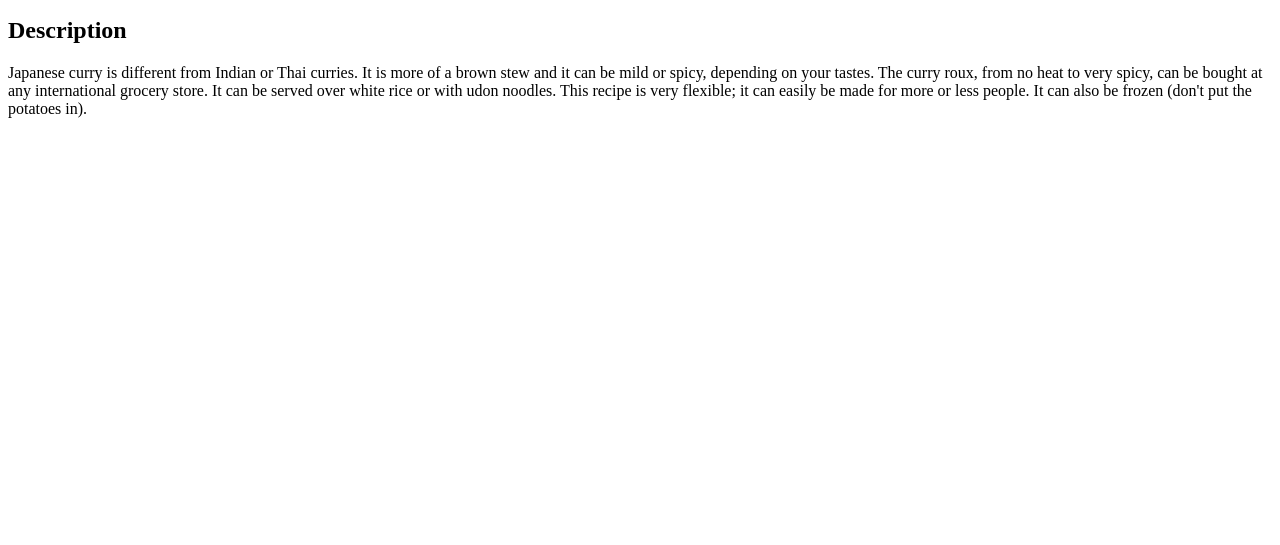
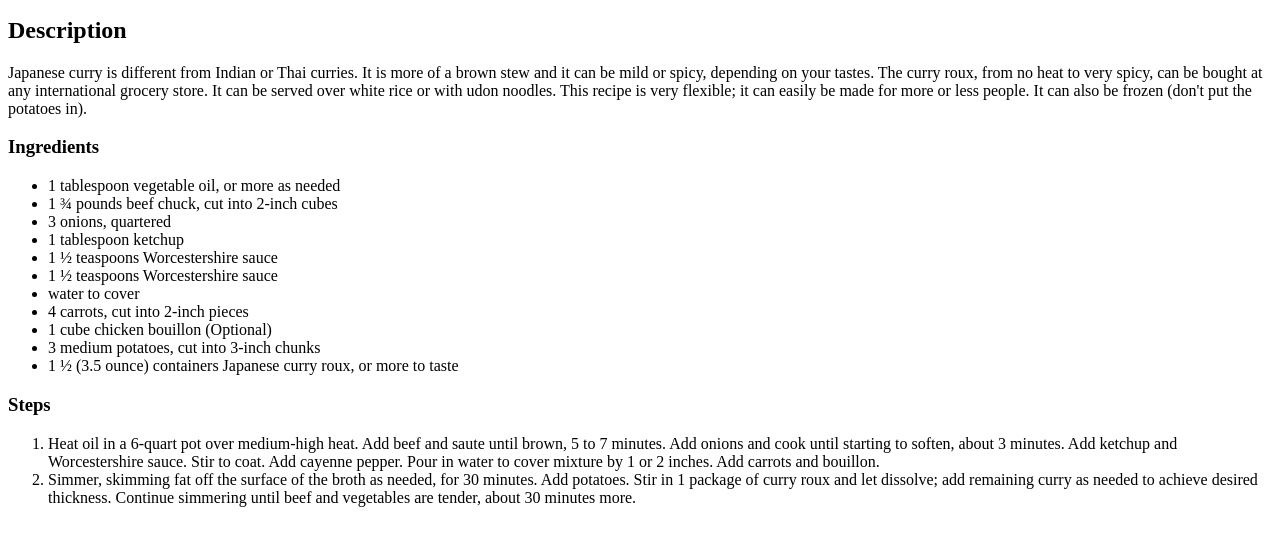
Before and after one commit to weeshqodin/odin-recipes, a plain HTML site: page recipes/curry.html in a window 1280 px wide. Shown: the part 101-646 px from the top of the page. Drawn offline with Linux system fonts and the light colour scheme.

Commit message:
Completed curry page
Added ingredients and steps needed for making a dish

```diff
--- a/recipes/curry.html
+++ b/recipes/curry.html
@@ -11,6 +11,25 @@
     <img src="images/curry.webp" alt="curry dish">
         <h2>Description</h2>
         <p>Japanese curry is different from Indian or Thai curries. It is more of a brown stew and it can be mild or spicy, depending on your tastes. The curry roux, from no heat to very spicy, can be bought at any international grocery store. It can be served over white rice or with udon noodles. This recipe is very flexible; it can easily be made for more or less people. It can also be frozen (don't put the potatoes in).</p>
+        <h3>Ingredients</h3>
+            <ul>
+                <li>1 tablespoon vegetable oil, or more as needed</li>
+                <li>1 ¾ pounds beef chuck, cut into 2-inch cubes</li>
+                <li>3 onions, quartered</li>
+                <li>1 tablespoon ketchup</li>
+                <li>1 ½ teaspoons Worcestershire sauce</li>
+                <li>1 ½ teaspoons Worcestershire sauce</li>
+                <li>water to cover</li>
+                <li>4 carrots, cut into 2-inch pieces</li>
+                <li>1 cube chicken bouillon (Optional)</li>
+                <li>3 medium potatoes, cut into 3-inch chunks</li>
+                <li>1 ½ (3.5 ounce) containers Japanese curry roux, or more to taste</li>
+            </ul>
+        <h3>Steps</h3>
+            <ol>
+                <li>Heat oil in a 6-quart pot over medium-high heat. Add beef and saute until brown, 5 to 7 minutes. Add onions and cook until starting to soften, about 3 minutes. Add ketchup and Worcestershire sauce. Stir to coat. Add cayenne pepper. Pour in water to cover mixture by 1 or 2 inches. Add carrots and bouillon.</li>
+                <li>Simmer, skimming fat off the surface of the broth as needed, for 30 minutes. Add potatoes. Stir in 1 package of curry roux and let dissolve; add remaining curry as needed to achieve desired thickness. Continue simmering until beef and vegetables are tender, about 30 minutes more.</li>
+            </ol>
 </body>
 
 </html>
```
